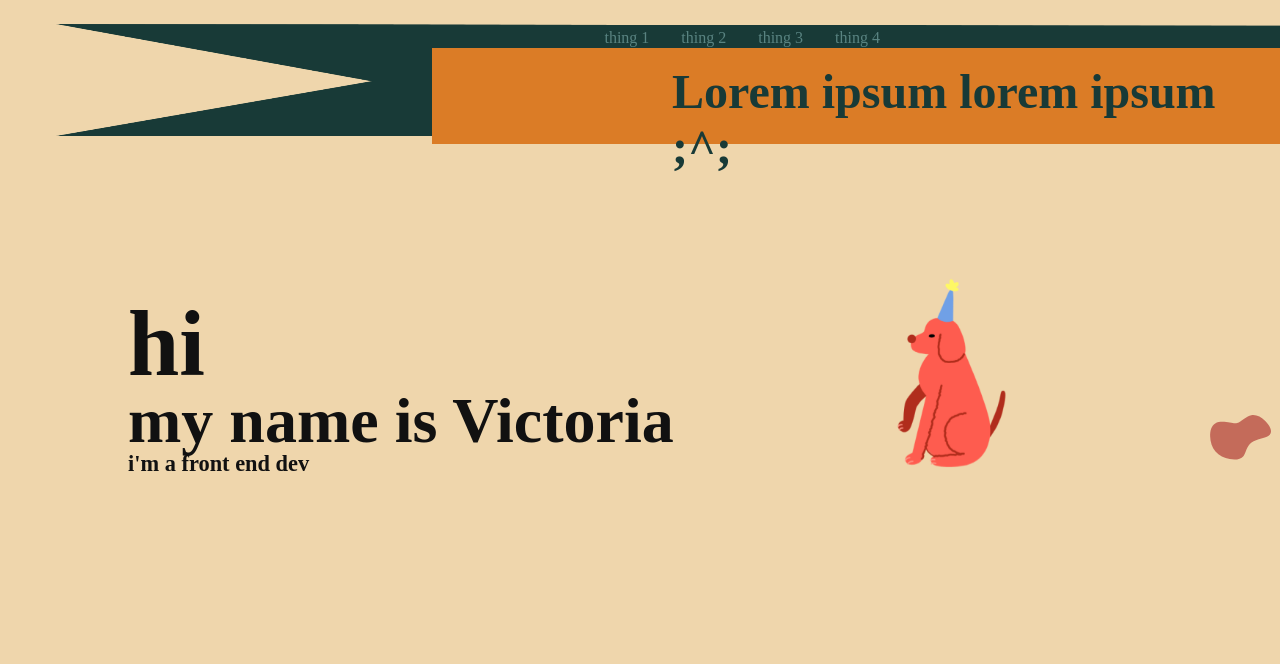
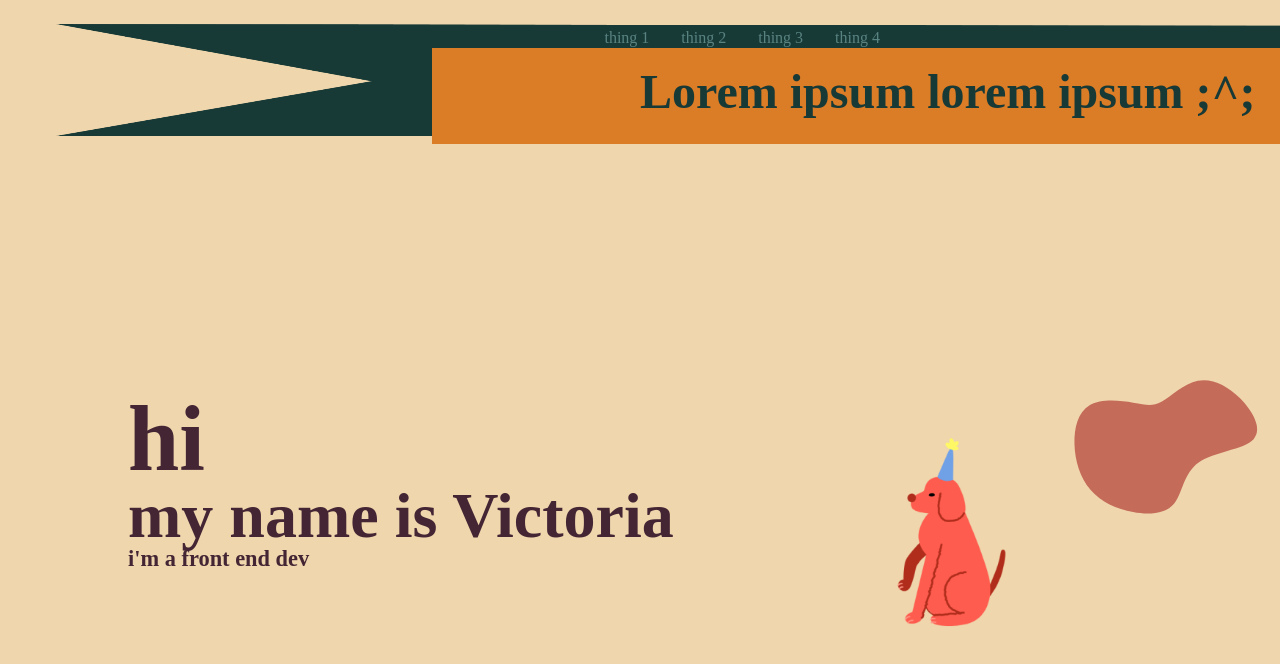
Before and after one commit to victoriarog/M15Project, a React (Create React App) app: page / in a window 1280 px wide. Shown: the top 664 px of the page. Built offline with nearby package versions, Linux system fonts and the light colour scheme; a web font is replaced by a local one.

Commit message:
som changes

```diff
--- a/src/components/Cards/Cards.js
+++ b/src/components/Cards/Cards.js
@@ -5,11 +5,29 @@ import { Heading1, Heading2, SectionTitle, Texts } from "../Text";
 
 export const Cards = () => {
     return (
+        <div className={s.cardline}>
+
+            <div class={s.card}>
+                <img src="http://placekitten.com/200/200" className={s.cardImg}/>
+                <div class={s.container}>
+                <Texts>Woooof</Texts>
+                </div>
+            </div>
+
         <div class={s.card}>
-        <img src="http://placekitten.com/200/200" />
-        <div class={s.container}>
-          <Texts>Woooof</Texts>
+            <img src="http://placekitten.com/200/200" className={s.cardImg}/>
+            <div class={s.container}>
+            <Texts>Woooof</Texts>
+            </div>
         </div>
+
+        <div class={s.card}>
+            <img src="http://placekitten.com/200/200" className={s.cardImg}/>
+            <div class={s.container}>
+            <Texts>Woooof</Texts>
+            </div>
+        </div>
+
       </div>
     );
 };
--- a/src/components/Cards/Cards.module.css
+++ b/src/components/Cards/Cards.module.css
@@ -1,15 +1,27 @@
+.cardline {
+  padding-top: 5rem;
+
+  display: grid;
+  grid-template-columns: repeat(3, 1fr);
+  grid-template-rows: 1fr;
+  grid-column-gap: 2.5rem;
+  grid-row-gap: 0px;
+}
+
 .card {
-    /* Add shadows to create the "card" effect */
   box-shadow: 0 4px 8px 0 rgba(0,0,0,0.2);
   transition: 0.3s;
+
 }
 
-  /* On mouse-over, add a deeper shadow */
 .card:hover {
   box-shadow: 0 8px 16px 0 rgba(0,0,0,0.2);
 }
 
-  /* Add some padding inside the card container */
+.cardImg {
+
+}
+
 .container {
-    padding: 2px 16px;
+  padding: 1rem 2rem;
 }
--- a/src/components/Landing/Landing.js
+++ b/src/components/Landing/Landing.js
@@ -8,7 +8,7 @@ export const Landing = () => {
             <img src={"assets/dog1.png"} className={s.img} />
             <img src={"assets/blob.svg"} className={s.blob} />
             <img src={"assets/blob1.svg"} className={s.blob1} />
-            <Spacer size={64} />
+            {/* <Spacer size={64} /> */}
             <Heading1>hi</Heading1>
             <Heading2>my name is Victoria</Heading2>
             <Texts>i'm a front end dev</Texts>
--- a/src/components/Landing/Landing.module.css
+++ b/src/components/Landing/Landing.module.css
@@ -1,5 +1,5 @@
 .introtxt {
-    color: var(--color-smoky);
+    color: var(--color-purple);
     /* padding-left: 10vh; */
 }
 
@@ -9,22 +9,26 @@
     top: 30vh;
     height: 200px;
     width: auto;
-}
-
-.blob, .blob1 {
-    z-index: -1;
-    position: relative;
-    left: 60rem;
-    top: 15rem;
+    z-index: 5;
 }
 
 .blob {
-    height: 5rem;
+    height: 15rem;
     width: auto;
     opacity: 0.7;
+    z-index: -5;
+
+    position:relative;
+    left: 50rem;
+    top: 10rem;
 }
 
 .blob1 {
-    height: 5rem;
+    height: 13rem;
     width: auto;
+    z-index: 2;
+
+    position: relative;
+    left: 50rem;
+    top: 10rem;
 }
--- a/src/components/NavBar/Navbar.module.css
+++ b/src/components/NavBar/Navbar.module.css
@@ -31,7 +31,7 @@ li {
 .letters {
   color: var(--color-green);
   font-size: clamp(2.5rem, 4.2vw, 3rem);
-  left: 42rem;
-  position: absolute;
+  left: 32rem;
+  position: relative;
   padding-top: 4rem;
 }
```
Lines whose indentation alone changed are shown as unchanged.
